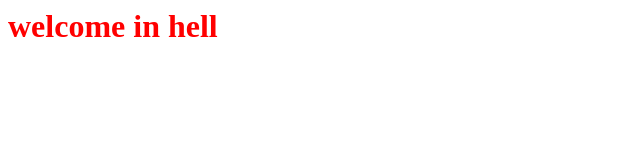
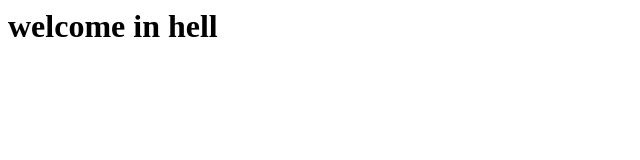
Before and after one commit to KonosubaProot/Konosubas-bawls, a plain HTML site: page index.html in a window 1280 px wide. Shown: the whole page, without its empty margins (0-640 px from the left). Drawn offline with Linux system fonts and the light colour scheme.

Commit message:
Update index.html

```diff
--- a/index.html
+++ b/index.html
@@ -3,6 +3,6 @@
   <title>hai welcome</title>
    </head>
   <body>
-<h1> <span style="color: red;">welcome in hell</span></h1>
+<h1>welcome in hell</h1>
   </body>
 </html>
```
